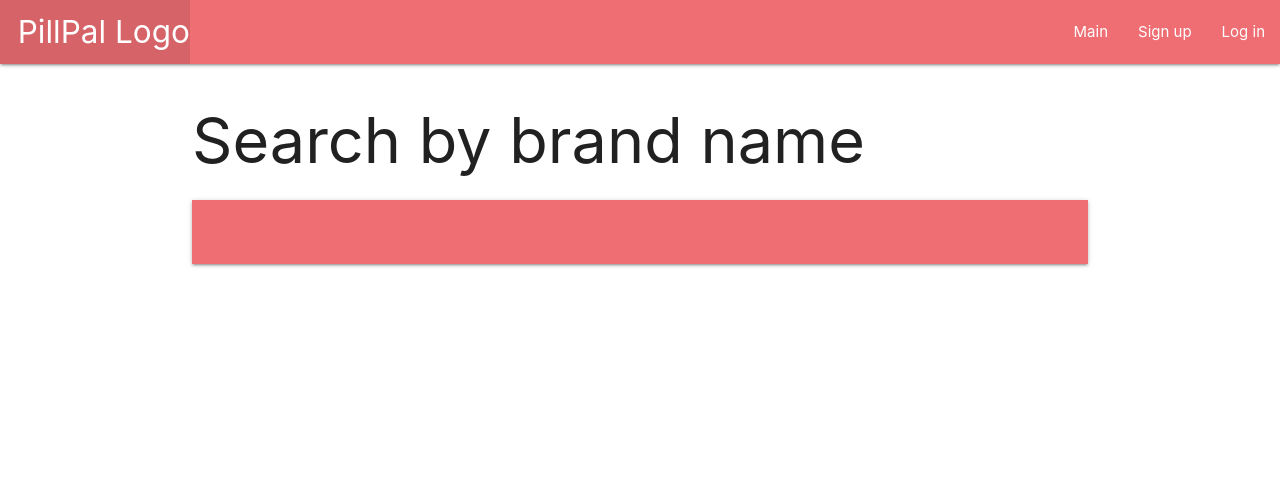
After one commit to jdemarc/pillpal, a Django app: page /medications/search/ in a window 1280 px wide. The commit adds this page. Shown: the top 504 px of the page. Run offline with Django 3.2, Linux system fonts and the light colour scheme.

Commit message:
Add search page.

```diff
--- /dev/null
+++ b/pillpal/main_app/templates/search.html
@@ -0,0 +1,18 @@
+{% extends 'base.html' %}
+{% block content %}
+
+<h1>Search by brand name</h1>
+
+<nav>
+    <div class="nav-wrapper">
+      <form>
+        <div class="input-field">
+          <input id="search" type="search" required>
+          <label class="label-icon" for="search"></label>
+        </div>
+      </form>
+    </div>
+</nav>
+
+
+{% endblock %}
--- a/pillpal/main_app/urls.py
+++ b/pillpal/main_app/urls.py
@@ -11,6 +11,7 @@ urlpatterns = [
   path('prescriptions/<int:pk>/delete/', views.PrescriptionDelete.as_view(), name='prescriptions_delete'),
   path('prescriptions/<int:prescription_id>/add_dosing/', views.add_dosing, name='add_dosing'),
   path('prescriptions/<int:prescription_id>/add_note/', views.add_note, name='add_note'),
+  path('medications/search/', views.medications_search, name='search'),
   path('accounts/signup/', views.signup, name='signup'),
 ]
 
--- a/pillpal/main_app/views.py
+++ b/pillpal/main_app/views.py
@@ -54,6 +54,9 @@ def add_note(request, prescription_id):
         new_note.save()
     return redirect('detail', prescription_id=prescription_id)
 
+def medications_search(request):
+    return render(request, 'search.html')
+
 class PrescriptionCreate(LoginRequiredMixin, CreateView):
     model = Prescription
     fields = ['rx_number', 'prescription_issue_date', 'prescription_filled_date', 'instructions',
```
Also changed, not shown: pillpal/main_app/templates/prescriptions/detail.html (+16 -0 lines).
